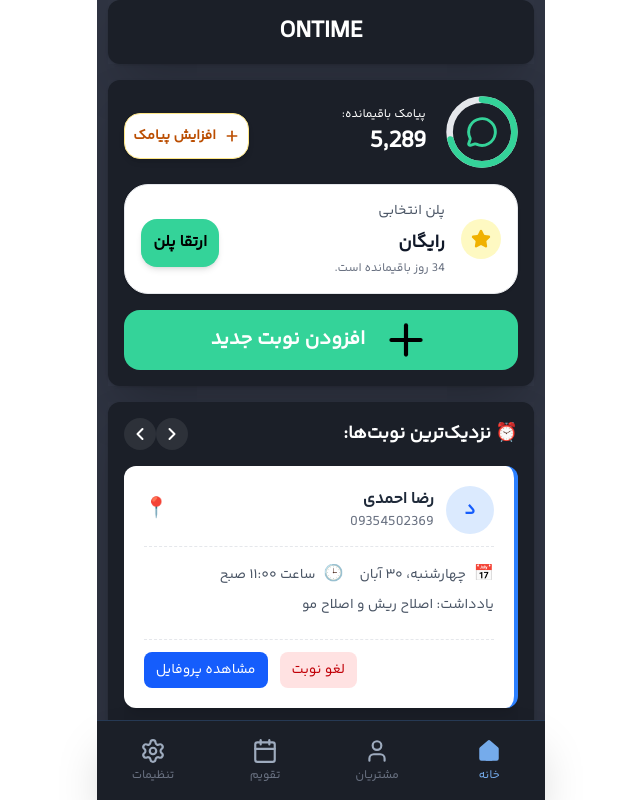
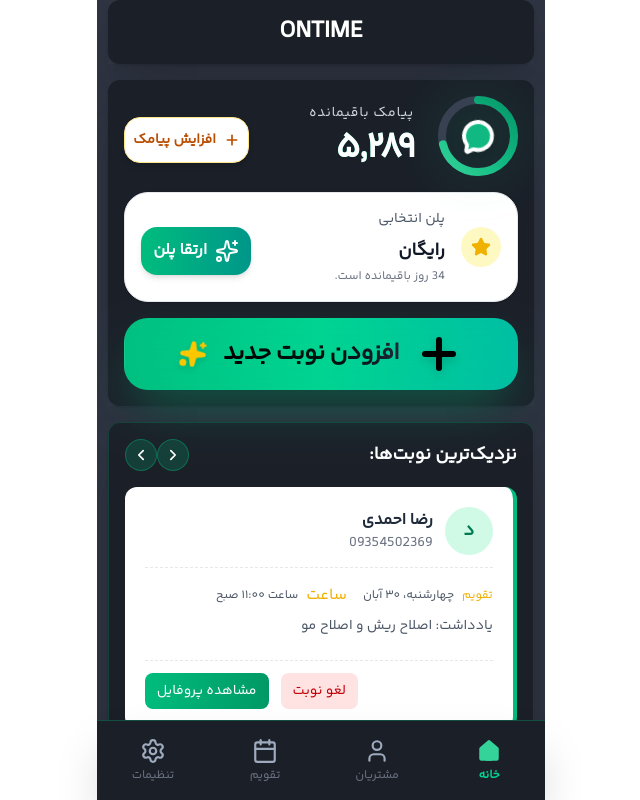
Before and after one commit to oo11boy/ontime, a Next.js app: page /clientdashboard in a window 1280 px wide. Shown: the whole page, without its empty margins (319-959 px from the left). Built offline with nearby package versions, Linux system fonts and the light colour scheme.

Commit message:
set colors

```diff
--- a/src/app/(client pages)/clientdashboard/components/Footer/Footer.tsx
+++ b/src/app/(client pages)/clientdashboard/components/Footer/Footer.tsx
@@ -29,7 +29,6 @@
   ) => {
     const btn = e.currentTarget;
     const rect = btn.getBoundingClientRect();
-
     const x = e.clientX - rect.left;
     const y = e.clientY - rect.top;
 
@@ -57,16 +56,13 @@
 
   const isActive = (href: string) => {
     if (href === "/clientdashboard") {
-      return (
-        pathname === "/clientdashboard" || pathname === "/clientdashboard/"
-      );
+      return pathname === "/clientdashboard" || pathname === "/clientdashboard/";
     }
     return pathname.startsWith(href);
   };
 
   return (
-    <>
- <footer  className="fixed max-w-md z-999 mx-auto  bottom-0 inset-x-0 h-[10%] bg-[#1B1F28] border-t border-t-blue-400/20 shadow-2xl">
+    <footer className="fixed max-w-md z-50 mx-auto bottom-0 inset-x-0 h-[10%] bg-[#1B1F28] border-t border-t-emerald-500/30 shadow-2xl">
       <nav className="h-full flex">
         {navItems.map((item) => {
           const Icon = item.icon;
@@ -80,10 +76,11 @@
               onClick={(e) => triggerRipple(e, item.href)}
               className="relative flex-1 flex flex-col items-center justify-center gap-1 overflow-hidden"
             >
+
               {itemRipples.map((ripple) => (
                 <span
                   key={ripple.id}
-                  className="absolute pointer-events-none rounded-full bg-white/30 animate-ripple-pro"
+                  className="absolute pointer-events-none rounded-full bg-emerald-400/40 animate-ripple-pro"
                   style={{
                     left: ripple.x - 36,
                     top: ripple.y - 36,
@@ -96,13 +93,13 @@
               <Icon
                 size={26}
                 strokeWidth={active ? 0 : 2}
-                fill={active ? "#75ABEB" : "none"}
-                color={active ? "#75ABEB" : "#9EABBE"}
+                fill={active ? "#34D399" : "none"}
+                color={active ? "#34D399" : "#9EABBE"}
                 className="relative z-10 transition-all duration-300"
               />
               <span
                 className={`text-xs transition-all duration-300 ${
-                  active ? "text-[#75ABEB] font-medium" : "text-gray-500"
+                  active ? "text-emerald-400 font-semibold" : "text-gray-500"
                 }`}
               >
                 {item.label}
@@ -112,7 +109,5 @@
         })}
       </nav>
     </footer>
-
-    </>
   );
 }
--- a/src/app/(client pages)/clientdashboard/components/RecentAppointmentsList/RecentAppointmentsList.tsx
+++ b/src/app/(client pages)/clientdashboard/components/RecentAppointmentsList/RecentAppointmentsList.tsx
@@ -1,36 +1,34 @@
-"use client"
+"use client";
 import React from "react";
 import BookingCard from "./bookingcard";
-// 1. ماژول‌های مورد نیاز (Navigation و Autoplay) را وارد کنید
-import { Swiper, SwiperSlide } from 'swiper/react';
-import { Navigation, Autoplay, A11y } from 'swiper/modules';
-
-// 2. استایل‌های Swiper و Navigation را وارد کنید
-import 'swiper/css';
-import 'swiper/css/navigation';
-// import 'swiper/css/scrollbar'; // اگر Scrollbar نیاز نیست، حذف شود
+import { Swiper, SwiperSlide } from "swiper/react";
+import { Navigation, Autoplay, A11y } from "swiper/modules";
+import "swiper/css";
+import "swiper/css/navigation";
 
 export default function RecentAppointmentsList() {
   const appointments = [1, 2, 3, 4, 5, 6];
 
   return (
     <div className="w-[95%]! m-auto h-auto mt-4 ServiceControlPanel shadow-2xl flex justify-start items-center flex-col">
-      <div className="bg-[#1B1F28] h-full rounded-xl p-4 flex flex-col justify-start items-center shadow-sm w-full mx-auto">
+      <div className="bg-[#1B1F28] h-full rounded-xl p-4 flex flex-col justify-start items-center shadow-sm w-full mx-auto border border-emerald-500/20">
 
         <div className="flex justify-between items-center w-full mb-4">
 
-            <span className="text-white font-bold text-lg">
-              ⏰ نزدیک‌ترین نوبت‌ها:
+          <span className="text-white font-bold text-lg flex items-center gap-3">
+            نزدیک‌ترین نوبت‌ها:
           </span>
 
           <div className="flex space-x-2 space-x-reverse">
-               <button className="custom-prev bg-[#2d3139] hover:bg-[#3f4552] text-white p-2 rounded-full transition-colors w-8 h-8 flex items-center justify-center">
+            {/* دکمه قبلی - حالا با تم سبز هماهنگ */}
+            <button className="custom-prev bg-emerald-500/20 hover:bg-emerald-500/40 backdrop-blur-sm text-white p-2 rounded-full transition-all duration-300 w-8 h-8 flex items-center justify-center border border-emerald-400/30">
               <svg xmlns="http://www.w3.org/2000/svg" fill="none" viewBox="0 0 24 24" strokeWidth={3} stroke="currentColor" className="w-4 h-4">
                 <path strokeLinecap="round" strokeLinejoin="round" d="M8.25 4.5l7.5 7.5-7.5 7.5" />
               </svg>
             </button>
 
-                <button className="custom-next bg-[#2d3139] hover:bg-[#3f4552] text-white p-2 rounded-full transition-colors w-8 h-8 flex items-center justify-center">
+            {/* دکمه بعدی */}
+            <button className="custom-next bg-emerald-500/20 hover:bg-emerald-500/40 backdrop-blur-sm text-white p-2 rounded-full transition-all duration-300 w-8 h-8 flex items-center justify-center border border-emerald-400/30">
               <svg xmlns="http://www.w3.org/2000/svg" fill="none" viewBox="0 0 24 24" strokeWidth={3} stroke="currentColor" className="w-4 h-4">
                 <path strokeLinecap="round" strokeLinejoin="round" d="M15.75 19.5L8.25 12l7.5-7.5" />
               </svg>
@@ -41,24 +39,19 @@
         <div className="w-full">
           <Swiper
             modules={[Navigation, Autoplay, A11y]}
-
             autoplay={{
               delay: 4000,
               disableOnInteraction: false,
             }}
-
             navigation={{
-                prevEl: '.custom-prev', // دکمه قبلی
-                nextEl: '.custom-next', // دکمه بعدی
+              prevEl: ".custom-prev",
+              nextEl: ".custom-next",
             }}
-
             slidesPerView={1}
             spaceBetween={15}
             grabCursor={true}
-
             className="mySwiper pt-2"
           >
-            {/* تکرار BookingCard داخل SwiperSlide */}
             {appointments.map((appointmentId) => (
               <SwiperSlide key={appointmentId} className="h-full">
                 <BookingCard />
--- a/src/app/(client pages)/clientdashboard/components/RecentAppointmentsList/bookingcard.tsx
+++ b/src/app/(client pages)/clientdashboard/components/RecentAppointmentsList/bookingcard.tsx
@@ -1,46 +1,43 @@
-import React from 'react';
+import React from "react";
 
-// کامپوننت بدون دریافت هیچ پراپی تعریف شده است
 const BookingCard = () => {
   return (
-    <div className="bg-white rounded-xl shadow-lg p-5 mb-5 w-full mx-auto border-r-4 border-blue-500 hover:shadow-xl transition-shadow duration-300">
+    <div className="bg-white rounded-xl shadow-lg p-5 mb-5 w-full mx-auto border-r-4 border-emerald-500 hover:shadow-xl transition-shadow duration-300">
 
       {/* Header Section */}
       <div className="flex justify-between items-center mb-4 pb-3 border-b border-dashed border-gray-200">
         <div className="flex items-center">
-          {/* Doctor Avatar */}
-          {/* آواتار: اولین حرف نام دکتر را به صورت ثابت قرار می‌دهیم */}
-          <div className="bg-blue-100 text-blue-600 w-12 h-12 rounded-full flex justify-center items-center text-lg font-bold ml-3">
+          {/* آواتار - فقط رنگ رو هماهنگ کردیم */}
+          <div className="bg-emerald-100 text-emerald-700 w-12 h-12 rounded-full flex justify-center items-center text-lg font-bold ml-3">
             د
           </div>
-          {/* Doctor Info (Hardcoded) */}
+
+          {/* اطلاعات دکتر - اندازه متن دقیقاً مثل قبل */}
           <div className="text-right">
             <div className="text-base font-semibold text-gray-800">
-             رضا احمدی
+              رضا احمدی
             </div>
             <div className="text-sm text-gray-500">
-             09354502369
+              09354502369
             </div>
           </div>
         </div>
-        {/* Location Icon */}
-        <div className="text-xl text-green-500">
-          📍
-        </div>
+
+
       </div>
 
       {/* Body Section */}
       <div className="mb-4 pb-2 text-right">
-        {/* Date and Time (Hardcoded) */}
-        <div className="flex items-center text-sm text-gray-600 mb-2">
-          {/* Date */}
-          <span className="ml-2 text-yellow-500 text-base">📅</span>
-          <span>چهارشنبه، ۳۰ آبان</span>
-          {/* Time */}
-          <span className="mr-4 ml-2 text-yellow-500 text-base">🕒</span>
-          <span>ساعت ۱۱:۰۰ صبح</span>
+        {/* تاریخ و ساعت - اندازه متن دقیقاً مثل قبل */}
+        <div className="flex items-center text-text-xs text-gray-600 mb-2">
+          <span className="ml-2 text-yellow-500 text-xs">تقویم</span>
+          <span className="text-xs">چهارشنبه، ۳۰ آبان</span>
+
+          <span className="mr-4 ml-2 text-yellow-500 text-base">ساعت</span>
+          <span className="text-xs">ساعت ۱۱:۰۰ صبح</span>
         </div>
-        {/* Location Text (Hardcoded) */}
+
+        {/* یادداشت */}
         <div className="text-sm text-gray-600 mt-1">
           <span className="font-medium">یادداشت:</span> اصلاح ریش و اصلاح مو
         </div>
@@ -48,17 +45,13 @@
 
       {/* Actions Section */}
       <div className="flex justify-end items-center pt-3 border-t border-dashed border-gray-200 gap-3">
-
-        {/* Cancel Button */}
-        <button
-          className="bg-red-100 text-red-700 px-3 py-2 rounded-lg text-sm font-medium hover:bg-red-200 transition-colors"
-        >
+        {/* دکمه لغو */}
+        <button className="bg-red-100 text-red-700 px-3 py-2 rounded-lg text-sm font-medium hover:bg-red-200 transition-colors">
           لغو نوبت
         </button>
-        {/* Details Button */}
-        <button
-          className="bg-blue-600 text-white px-3 py-2 rounded-lg text-sm font-medium hover:bg-blue-700 transition-colors"
-        >
+
+        {/* دکمه مشاهده - فقط رنگ رو سبز تم کردیم */}
+        <button className="bg-linear-to-r from-emerald-500 to-emerald-600 text-white px-3 py-2 rounded-lg text-sm font-medium hover:from-emerald-600 hover:to-emerald-700 transition-colors">
           مشاهده پروفایل
         </button>
       </div>
--- a/src/app/(client pages)/clientdashboard/components/ServiceControlPanel/Buttons.tsx
+++ b/src/app/(client pages)/clientdashboard/components/ServiceControlPanel/Buttons.tsx
@@ -1,34 +1,88 @@
+"use client";
 import React from "react";
-import { PlusIcon, Star, MessageCirclePlus } from "lucide-react"; // این آیکون‌ها در حال حاضر استفاده نمی‌شوند
+import { Plus, Sparkles, CalendarPlus } from "lucide-react";
+import { motion } from "framer-motion";
 
-export default function Buttons() {
+export default function AddAppointmentButton() {
   return (
-    <>
-      <div
+    <motion.div
+      initial={{ scale: 0.9, opacity: 0 }}
+      animate={{ scale: 1, opacity: 1 }}
+      transition={{ duration: 0.5, ease: "backOut" }}
+      className="w-full mt-4"
+    >
+      <motion.button
+        whileHover={{ scale: 1.05 }}
+        whileTap={{ scale: 0.95 }}
         className="
-h-15
-          py-3 sm:py-4
-          font-semibold
-          w-full
-          mt-4
-          rounded-xl sm:rounded-2xl
-          text-white
-          gap-3 sm:gap-4
-          flex
-          justify-center
-          bg-[#34D399]
-          items-center
-          cursor-pointer
-          transition-all duration-200 hover:bg-[#10B981]
+          relative group
+          w-full h-16 sm:h-18
+          overflow-hidden
+          rounded-2xl sm:rounded-3xl
+          bg-linear-to-r from-emerald-500 via-emerald-400 to-teal-500
+          shadow-2xl shadow-emerald-500/40
+          flex items-center justify-center gap-4
+          font-bold text-black text-lg sm:text-2xl
+          tracking-tight
         "
       >
+        {/* افکت شاین متحرک (مثل اپ‌های پریمیوم) */}
+        <motion.div
+          className="absolute inset-0 bg-white/30 skew-x-12"
+          initial={{ x: "-100%" }}
+          whileHover={{ x: "100%" }}
+          transition={{ duration: 0.8, ease: "easeOut" }}
+        />
 
-        <PlusIcon color="black" size={50}  />
+        {/* هاله گلو دور دکمه */}
+        <motion.div
+          className="absolute -inset-1 bg-emerald-400/50 rounded-3xl blur-xl"
+          animate={{
+            scale: [1, 1.3, 1],
+            opacity: [0.6, 0.3, 0.6],
+          }}
+          transition={{ duration: 2.5, repeat: Infinity }}
+        />
 
-        <span className="font-semibold text-base sm:text-xl text-background">
+        {/* آیکون اصلی با چرخش و پالس */}
+        <motion.div
+
+
+          className="relative"
+        >
+          <Plus className="w-6 h-6 sm:w-12 sm:h-12 drop-shadow-lg" strokeWidth={3} />
+
+        </motion.div>
+
+        {/* متن با افکت تایپ و رنگ زنده */}
+        <motion.span
+          className="relative z-10 bg-clip-text text-transparent bg-linear-to-r from-black via-black/90 to-gray-800"
+          initial={{ y: 20, opacity: 0 }}
+          animate={{ y: 0, opacity: 1 }}
+          transition={{ delay: 0.3 }}
+        >
           افزودن نوبت جدید
-        </span>
-      </div>
-    </>
+        </motion.span>
+
+        {/* آیکون اسپارکل سمت راست */}
+        <motion.div
+          animate={{ rotate: [0, -15, 15, 0] }}
+          transition={{ duration: 3, repeat: Infinity }}
+        >
+          <Sparkles className="w-7 h-7 text-yellow-400 drop-shadow-md" fill="currentColor" />
+        </motion.div>
+
+        {/* موج صوتی دایره‌ای موقع هاور (خیلی خفن!) */}
+        <motion.div
+          className="absolute inset-0 rounded-3xl border-4 border-white/30"
+          initial={{ scale: 1, opacity: 0 }}
+          whileHover={{
+            scale: [1, 1.4, 1.8],
+            opacity: [0.8, 0.4, 0],
+          }}
+          transition={{ duration: 1.2 }}
+        />
+      </motion.button>
+    </motion.div>
   );
 }
--- a/src/app/(client pages)/clientdashboard/components/ServiceControlPanel/Planstatus.tsx
+++ b/src/app/(client pages)/clientdashboard/components/ServiceControlPanel/Planstatus.tsx
@@ -1,6 +1,6 @@
 // PlanStatus.tsx
 import React from "react";
-import { Star } from "lucide-react";
+import { Sparkles, Star } from "lucide-react";
 
 export default function PlanStatus() {
   return (
@@ -21,7 +21,8 @@
           </div>
         </div>
 
-        <button className="mt-2 bg-[#34D399] text-black px-3 py-3 rounded-2xl font-semibold max-sm:text-sm text-md shadow-md hover:shadow-lg hover:scale-105 transition-all">
+        <button className="mt-2  bg-linear-to-r from-emerald-500 to-teal-600 text-white flex items-center gap-2   px-3 py-3 rounded-2xl font-semibold max-sm:text-sm text-md shadow-md hover:shadow-lg hover:scale-105 transition-all">
+    <Sparkles className="w-6 h-6 group-hover:rotate-180 transition-transform duration-500" />
        ارتقا پلن
         </button>
       </div>
--- a/src/app/(client pages)/clientdashboard/components/ServiceControlPanel/SmsStatus.tsx
+++ b/src/app/(client pages)/clientdashboard/components/ServiceControlPanel/SmsStatus.tsx
@@ -1,60 +1,101 @@
+"use client";
 import { MessageCircle, Plus } from "lucide-react";
+import { motion } from "framer-motion";
+
 export default function SmsStatus() {
   return (
     <div className="flex items-center w-full justify-between">
-      {/* بخش چپ: دایره + متن */}
-      <div className="flex items-center gap-5">
-        {/* دایره سبز با پیشرفت دقیق (تقریباً ۷۰٪) */}
-        <div className="relative w-18 h-18 shrink-0">
+      {/* بخش چپ */}
+      <div className="flex items-center gap-6">
+        {/* دایره اصلی با گرادیانت و گلو + پالس قوی‌تر */}
+        <motion.div
+          className="relative w-20 h-20 shrink-0"
+          initial={{ scale: 0.8, opacity: 0 }}
+          animate={{ scale: 1, opacity: 1 }}
+          transition={{ duration: 0.6, ease: "backOut" }}
+        >
+          {/* گلو اطراف دایره */}
+          <motion.div
+            className="absolute inset-0 rounded-full bg-emerald-400/30 blur-xl"
+            animate={{
+              scale: [1, 1.4, 1],
+              opacity: [0.4, 0.2, 0.4],
+            }}
+            transition={{ duration: 3, repeat: Infinity, ease: "easeInOut" }}
+          />
+
           <svg className="w-full h-full -rotate-90" viewBox="0 0 120 120">
-            {/* پس‌زمینه دایره */}
-            <circle
+            {/* پس‌زمینه خاکستری */}
+            <circle cx="60" cy="60" r="54" stroke="#374151" strokeWidth="12" fill="none" />
+
+            {/* دایره اصلی با گرادیانت سبز نئونی */}
+            <defs>
+              <linearGradient id="greenGradient" x1="0%" y1="0%" x2="100%" y2="100%">
+                <stop offset="0%" stopColor="#34D399" />
+                <stop offset="50%" stopColor="#10B981" />
+                <stop offset="100%" stopColor="#059669" />
+              </linearGradient>
+            </defs>
+
+            <motion.circle
               cx="60"
               cy="60"
               r="54"
-              stroke="#E5E7EB"
-              strokeWidth="11"
+              stroke="url(#greenGradient)"
+              strokeWidth="12"
               fill="none"
-            />
-            {/* دایره سبز پرشونده - دقیقاً مثل عکس: حدود 69-70% پر شده */}
-            <circle
-              cx="60"
-              cy="60"
-              r="54"
-              stroke="#34D399"
-              strokeWidth="11"
-              fill="none"
-              strokeDasharray="339.3" // 2 * π * 54 ≈ 339.3
-              strokeDashoffset="98" // ≈ 29-30% مصرف شده → 70-71% باقی مونده
+              strokeDasharray="339.3"
+              strokeDashoffset="98"
               strokeLinecap="round"
+              initial={{ strokeDashoffset: 339.3 }}
+              animate={{ strokeDashoffset: 98 }}
+              transition={{ duration: 1.2, ease: "easeOut" }}
             />
           </svg>
 
-          {/* آیکون پیامک وسط دایره */}
+          {/* آیکون با پالس قوی و چرخش ملایم */}
           <div className="absolute inset-0 flex items-center justify-center">
-            <MessageCircle
-              className="w-8 h-8 text-[#34D399]"
-              strokeWidth={2.2}
-            />
+            <motion.div
+              animate={{
+                scale: [1, 1.15, 1],
+                rotate: [0, 10, -10, 0],
+              }}
+              transition={{
+                scale: { duration: 2.5, repeat: Infinity, ease: "easeInOut" },
+                rotate: { duration: 8, repeat: Infinity, ease: "linear" },
+              }}
+            >
+              <MessageCircle
+                className="w-8 h-8 text-white drop-shadow-lg"
+                strokeWidth={2.8}
+                fill="#10B981"
+              />
+            </motion.div>
           </div>
-        </div>
+        </motion.div>
 
-        {/* متن‌ها */}
-        <div className="font-medium">
-          <div className="text-white text-xs leading-tight">
-            پیامک باقیمانده:
+        {/* متن‌ها با افکت تایپ و رنگ زنده‌تر */}
+        <motion.div
+          initial={{ opacity: 0, x: -20 }}
+          animate={{ opacity: 1, x: 0 }}
+          transition={{ duration: 0.6, delay: 0.3 }}
+        >
+          <div className="text-gray-300 text-sm font-medium tracking-wider">
+            پیامک باقیمانده
           </div>
-          <div className="text-2xl font-bold text-white mt-1 tracking-tight">
-            5,289
+          <div className="text-4xl font-black text-white mt-1.5 tracking-tighter bg-linear-to-r from-emerald-400 to-teal-300 bg-clip-text">
+            ۵,۲۸۹
           </div>
-        </div>
+        </motion.div>
       </div>
-
-      {/* دکمه Add More Messages - دقیقاً مثل عکس */}
-      <button className="flex items-center mt-2 mr-2 gap-2 bg-white text-amber-700 hover:text-amber-800 px-2 py-3 rounded-2xl font-semibold text-sm  shadow-md hover:shadow-lg transition-all duration-200 border border-amber-200">
+  <motion.button
+        whileHover={{ scale: 1.04 }}
+        whileTap={{ scale: 0.97 }}
+        className="flex items-center mt-2 mr-2 gap-2 bg-white text-amber-700 hover:text-amber-800 px-2 py-3 rounded-2xl font-semibold text-sm shadow-md hover:shadow-lg transition-all duration-200 border border-amber-200"
+      >
         <Plus className="w-4 h-4" strokeWidth={2.5} />
         افزایش پیامک
-      </button>
+      </motion.button>
     </div>
   );
 }
```
Also changed, not shown: src/app/(client pages)/clientdashboard/components/RecentAppointmentsList/BookingSlider.tsx (deleted). Lines whose indentation alone changed are shown as unchanged.
